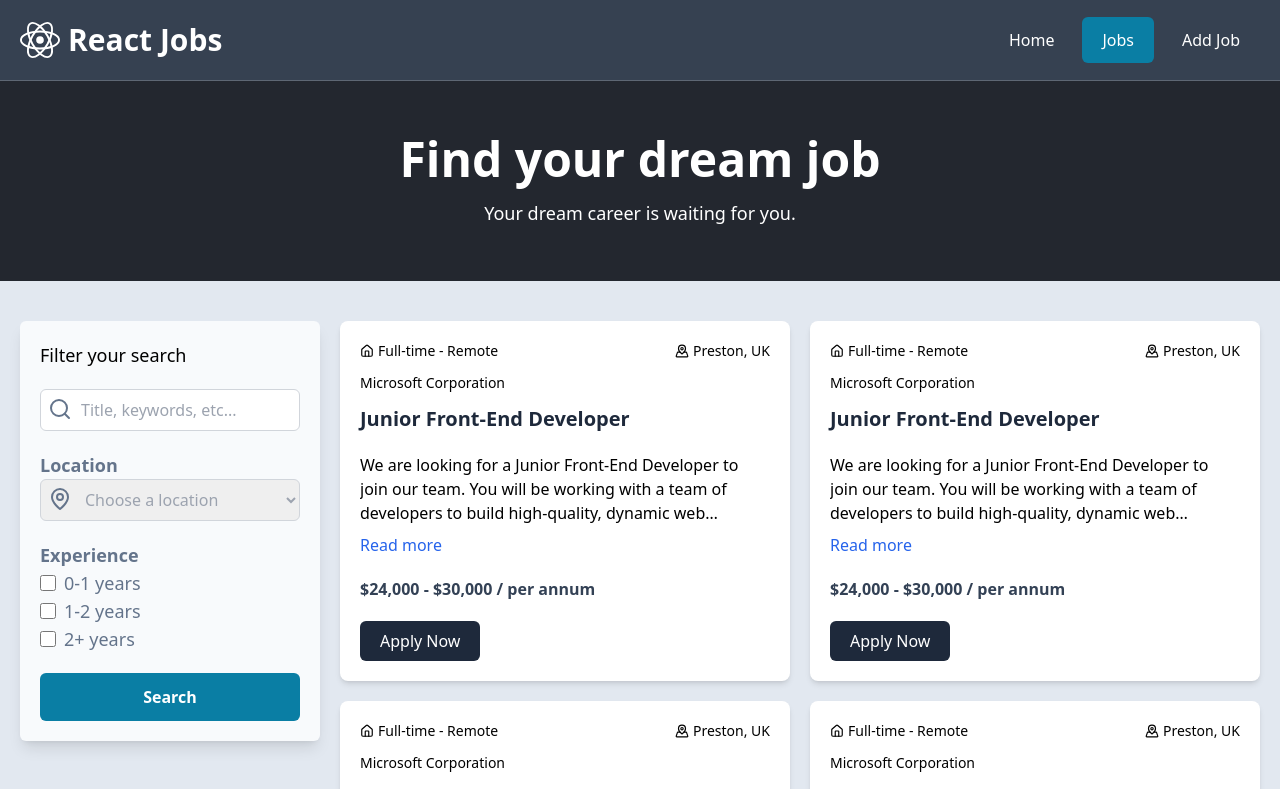
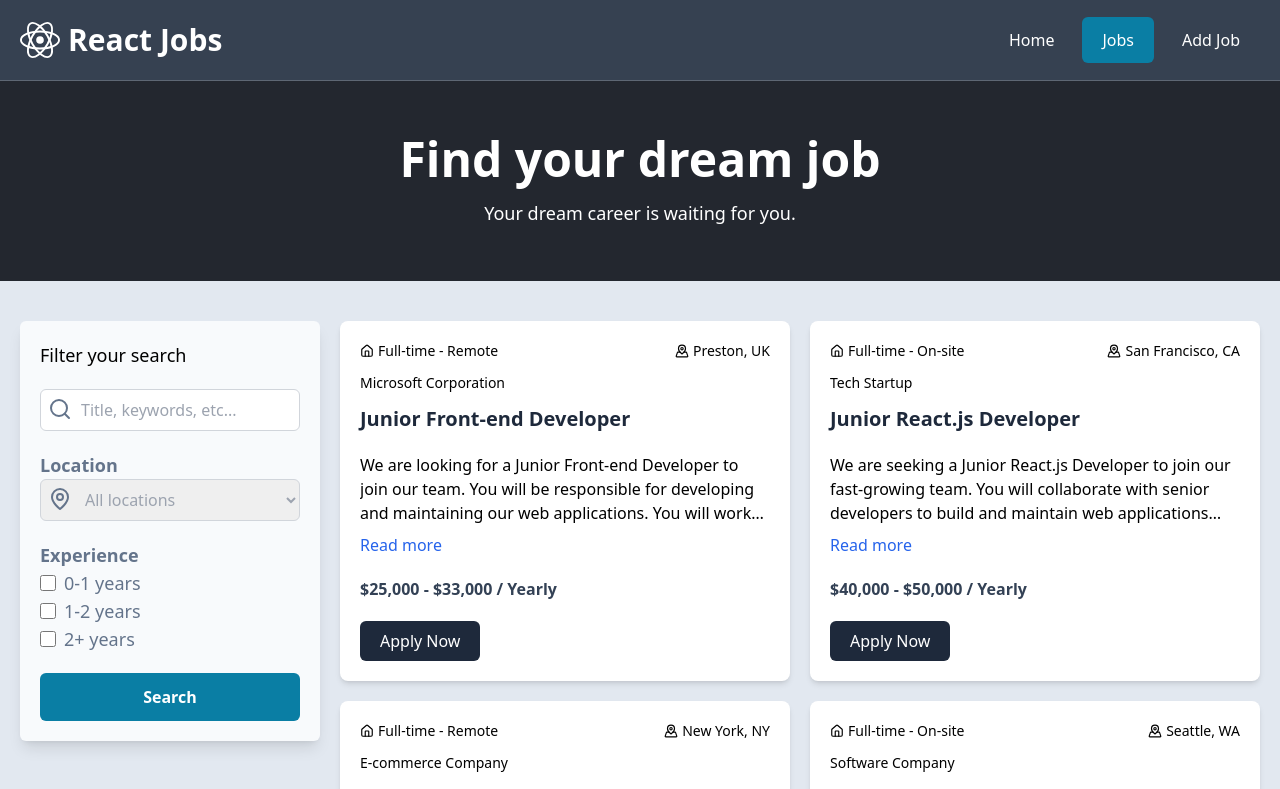
Before and after one commit to latham91/react-jobs, a React (Vite) app: page /jobs in a window 1280 px wide. Shown: the top 789 px of the page. Built offline with nearby package versions, Linux system fonts and the light colour scheme; data requests are answered from the project's data file.

Commit message:
enhancement: added json-server, implemented filter functionality to jobs page

```diff
--- /dev/null
+++ b/db.json
@@ -0,0 +1,79 @@
+{
+  "jobs": [
+    {
+      "id": 1,
+      "job_title": "Junior Front-end Developer",
+      "company": "Microsoft Corporation",
+      "location": "Preston, UK",
+      "location_type": "Full-time - Remote",
+      "salary_min": 25000,
+      "salary_max": 33000,
+      "salary_type": "Yearly",
+      "currency": "$",
+      "description": "We are looking for a Junior Front-end Developer to join our team. You will be responsible for developing and maintaining our web applications. You will work closely with our design team to implement new features and improve the user experience. You will also be responsible for writing clean, maintainable code and ensuring that our applications are secure and performant.",
+      "essential_skills": ["HTML", "CSS", "JavaScript", "React"],
+      "desirable_skills": ["Node.js", "Express", "MongoDB", "GraphQL"],
+      "experience": 0
+    },
+    {
+      "id": 2,
+      "job_title": "Junior React.js Developer",
+      "company": "Tech Startup",
+      "location": "San Francisco, CA",
+      "location_type": "Full-time - On-site",
+      "salary_min": 40000,
+      "salary_max": 50000,
+      "salary_type": "Yearly",
+      "currency": "$",
+      "description": "We are seeking a Junior React.js Developer to join our fast-growing team. You will collaborate with senior developers to build and maintain web applications using React.js. You should have a solid understanding of HTML, CSS, and JavaScript. Experience with Redux and RESTful APIs is a plus.",
+      "essential_skills": ["HTML", "CSS", "JavaScript", "React"],
+      "desirable_skills": ["Redux", "RESTful APIs"],
+      "experience": 1
+    },
+    {
+      "id": 3,
+      "job_title": "Entry-level React.js Developer",
+      "company": "E-commerce Company",
+      "location": "New York, NY",
+      "location_type": "Full-time - Remote",
+      "salary_min": 35000,
+      "salary_max": 45000,
+      "salary_type": "Yearly",
+      "currency": "$",
+      "description": "We are looking for an entry-level React.js Developer to join our development team. You will work on building and maintaining responsive web applications using React.js. Strong knowledge of HTML, CSS, and JavaScript is required. Familiarity with Git and RESTful APIs is a plus.",
+      "essential_skills": ["HTML", "CSS", "JavaScript", "React"],
+      "desirable_skills": ["Git", "RESTful APIs"],
+      "experience": 1
+    },
+    {
+      "id": 4,
+      "job_title": "Junior Front-end Engineer (React.js)",
+      "company": "Software Company",
+      "location": "Seattle, WA",
+      "location_type": "Full-time - On-site",
+      "salary_min": 45000,
+      "salary_max": 55000,
+      "salary_type": "Yearly",
+      "currency": "$",
+      "description": "We are seeking a Junior Front-end Engineer with expertise in React.js to join our team. You will collaborate with designers and back-end developers to create user-friendly web applications. Proficiency in HTML, CSS, and JavaScript is required. Experience with TypeScript and UI/UX design principles is a plus.",
+      "essential_skills": ["HTML", "CSS", "JavaScript", "React"],
+      "desirable_skills": ["TypeScript", "UI/UX Design"],
+      "experience": 2
+    },
+    {
+      "id": 5,
+      "job_title": "Entry-level React.js Developer",
+      "company": "Tech Company",
+      "location": "Austin, TX",
+      "location_type": "Full-time - Remote",
+      "salary_min": 30000,
+      "salary_max": 40000,
+      "salary_type": "Yearly",
+      "currency": "$",
+      "description": "We are looking for an entry-level React.js Developer to join our development team. You will work on building and maintaining web applications using React.js. Strong knowledge of HTML, CSS, and JavaScript is required. Familiarity with Git and RESTful APIs is a plus.",
+      "essential_skills": ["HTML", "CSS", "JavaScript", "React"],
+      "desirable_skills": ["Git", "RESTful APIs"],
+      "experience": 1
+    }
+  ]
+}
--- a/package.json
+++ b/package.json
@@ -24,6 +24,7 @@
     "eslint-plugin-react": "^7.34.1",
     "eslint-plugin-react-hooks": "^4.6.0",
     "eslint-plugin-react-refresh": "^0.4.6",
+    "json-server": "^1.0.0-alpha.23",
     "postcss": "^8.4.38",
     "tailwindcss": "^3.4.3",
     "vite": "^5.2.0"
--- a/src/App.jsx
+++ b/src/App.jsx
@@ -3,13 +3,32 @@ import { Routes, Route } from "react-router-dom";
 import Navbar from "./components/Navbar";
 import HomePage from "./pages/HomePage";
 import JobsPage from "./pages/JobsPage";
+import { useEffect, useState } from "react";
 
 export default function App() {
+  const [latestJobs, setLatestJobs] = useState([]);
+
+  const getLatestJobs = async () => {
+    const response = await fetch("http://localhost:3000/jobs");
+
+    if (!response.ok) {
+      throw new Error("Failed to fetch jobs");
+    }
+
+    const data = await response.json();
+
+    setLatestJobs(data.filter((job) => job.id > data.length - 3));
+  };
+
+  useEffect(() => {
+    getLatestJobs();
+  });
+
   return (
     <>
       <Navbar />
       <Routes>
-        <Route path="/" element={<HomePage />} />
+        <Route path="/" element={<HomePage latestJobs={latestJobs} />} />
         <Route path="/jobs" element={<JobsPage />} />
       </Routes>
     </>
--- a/src/components/JobCard.jsx
+++ b/src/components/JobCard.jsx
@@ -1,34 +1,34 @@
 import { Link } from "react-router-dom";
 import { MapPinned, Home } from "lucide-react";
+import PropTypes from "prop-types";
 
-export default function JobCard() {
+export default function JobCard({ job }) {
   return (
     <div className="flex flex-col gap-5 p-5 bg-white rounded-lg shadow-md">
       <div className="flex flex-col gap-3">
         <div className="flex items-center justify-between text-sm">
           <div className="flex items-center gap-1">
             <Home size={14} />
-            Full-time - Remote
+            {job.location_type}
           </div>
           <div className="flex items-center gap-1">
             <MapPinned size={14} />
-            Preston, UK
+            {job.location}
           </div>
         </div>
-        <h2 className="text-sm font-medium">Microsoft Corporation</h2>
-        <h3 className="text-xl font-bold text-slate-800">Junior Front-End Developer</h3>
+        <h2 className="text-sm font-medium">{job.company}</h2>
+        <h3 className="text-xl font-bold text-slate-800">{job.job_title}</h3>
       </div>
       <div className="flex flex-col gap-2">
-        <p className="line-clamp-3">
-          We are looking for a Junior Front-End Developer to join our team. You will be working with a team of
-          developers to build high-quality, dynamic web applications.
-        </p>
+        <p className="line-clamp-3">{job.description}</p>
         <Link to="/job/1" className="text-blue-600 hover:underline">
           Read more
         </Link>
       </div>
       <div>
-        <span className="font-bold text-slate-700">$24,000 - $30,000 / per annum</span>
+        <span className="font-bold text-slate-700">{`${job.currency}${job.salary_min.toLocaleString()} - ${
+          job.currency
+        }${job.salary_max.toLocaleString()} / ${job.salary_type}`}</span>
       </div>
       <div>
         <Link to="/job/1">
@@ -38,3 +38,7 @@ export default function JobCard() {
     </div>
   );
 }
+
+JobCard.propTypes = {
+  job: PropTypes.object.isRequired,
+};
--- a/src/components/LatestJobs.jsx
+++ b/src/components/LatestJobs.jsx
@@ -1,15 +1,16 @@
 import { Link } from "react-router-dom";
 import JobCard from "./JobCard";
+import PropTypes from "prop-types";
 
-export default function LatestJobs() {
+export default function LatestJobs({ latestJobs }) {
   return (
     <section className="py-10 bg-slate-200">
       <div className="px-5 mx-auto space-y-10 max-w-7xl">
         <h2 className="text-4xl font-extrabold text-center text-slate-800">Latest Jobs</h2>
         <div className="grid grid-cols-1 gap-5 md:grid-cols-2 lg:grid-cols-3">
-          <JobCard />
-          <JobCard />
-          <JobCard />
+          {latestJobs.map((job) => (
+            <JobCard key={job.id} job={job} />
+          ))}
         </div>
         <div className="flex items-center justify-center">
           <Link
@@ -23,3 +24,7 @@ export default function LatestJobs() {
     </section>
   );
 }
+
+LatestJobs.propTypes = {
+  latestJobs: PropTypes.array.isRequired,
+};
--- a/src/components/SideBar.jsx
+++ b/src/components/SideBar.jsx
@@ -1,7 +1,8 @@
+import PropTypes from "prop-types";
 import { useState } from "react";
 import { Search, MapPin } from "lucide-react";
 
-export default function SideBar() {
+export default function SideBar({ jobs, filter }) {
   const [searchFilter, setSearchFilter] = useState({
     search: "",
     location: "all",
@@ -39,12 +40,12 @@ export default function SideBar() {
           name="location"
           className="w-full p-2 pl-10 font-light text-gray-400 border border-gray-300 rounded-md focus:outline-none focus:ring-2 focus:ring-slate-500 focus:border-transparent"
         >
-          <option value="all">Choose a location</option>
-          <option value="remote">Remote</option>
-          <option value="hybrid">Hybrid</option>
-          <option value="liverpool">Liverpool</option>
-          <option value="london">London</option>
-          <option value="manchester">Manchester</option>
+          <option value="all">All locations</option>
+          {jobs.map((job) => (
+            <option key={job.id} value={job.location}>
+              {job.location}
+            </option>
+          ))}
         </select>
         <MapPin className="absolute flex items-center inset-y-9 left-2 text-slate-500" />
       </div>
@@ -89,8 +90,15 @@ export default function SideBar() {
         </div>
       </div>
       <div>
-        <button className="btn text-white bg-[#0A7EA4] w-full">Search</button>
+        <button onClick={() => filter(searchFilter)} className="btn text-white bg-[#0A7EA4] w-full">
+          Search
+        </button>
       </div>
     </div>
   );
 }
+
+SideBar.propTypes = {
+  jobs: PropTypes.array.isRequired,
+  filter: PropTypes.func.isRequired,
+};
--- a/src/pages/HomePage.jsx
+++ b/src/pages/HomePage.jsx
@@ -2,12 +2,18 @@ import CTA from "../components/CTA";
 import Hero from "../components/Hero";
 import LatestJobs from "../components/LatestJobs";
 
-export default function HomePage() {
+import PropTypes from "prop-types";
+
+export default function HomePage({ latestJobs }) {
   return (
     <main>
       <Hero />
       <CTA />
-      <LatestJobs />
+      <LatestJobs latestJobs={latestJobs} />
     </main>
   );
 }
+
+HomePage.propTypes = {
+  latestJobs: PropTypes.array.isRequired,
+};
--- a/src/pages/JobsPage.jsx
+++ b/src/pages/JobsPage.jsx
@@ -1,7 +1,42 @@
+import { useState, useEffect, Suspense } from "react";
+
 import JobCard from "../components/JobCard";
 import SideBar from "../components/SideBar";
 
 export default function JobsPage() {
+  const [jobs, setJobs] = useState([]);
+  const [filteredJobs, setFilteredJobs] = useState([]);
+
+  const fetchJobs = async () => {
+    const response = await fetch("http://localhost:3000/jobs");
+
+    if (!response.ok) {
+      throw new Error("Failed to fetch jobs");
+    }
+
+    const data = await response.json();
+
+    setJobs(data);
+    setFilteredJobs(data);
+  };
+
+  useEffect(() => {
+    fetchJobs();
+  }, []);
+
+  const handleFilter = (query) => {
+    const filtered = jobs.filter((job) => {
+      return (
+        job.job_title.toLowerCase().includes(query.search.toLowerCase()) &&
+        (query.location === "all" || job.location === query.location) &&
+        (query.experience.length === 0 || query.experience.includes(job.experience))
+      );
+    });
+
+    setFilteredJobs(filtered);
+    console.log(filtered);
+  };
+
   return (
     <main className="bg-slate-200">
       <div className="bg-[#23272F] text-white h-[200px] flex flex-col gap-4 items-center justify-center">
@@ -9,14 +44,13 @@ export default function JobsPage() {
         <p className="text-lg">Your dream career is waiting for you.</p>
       </div>
       <section className="flex gap-5 px-5 py-10 mx-auto max-w-7xl">
-        <SideBar />
+        <SideBar jobs={jobs} filter={handleFilter} />
         <div className="grid grid-cols-1 gap-5 md:grid-cols-2">
-          <JobCard />
-          <JobCard />
-          <JobCard />
-          <JobCard />
-          <JobCard />
-          <JobCard />
+          <Suspense fallback={<p>Loading...</p>}>
+            {filteredJobs.map((job) => (
+              <JobCard key={job.id} job={job} />
+            ))}
+          </Suspense>
         </div>
       </section>
     </main>
```
Also changed, not shown: 1 other file (tests, documents, lock files or other folders).
